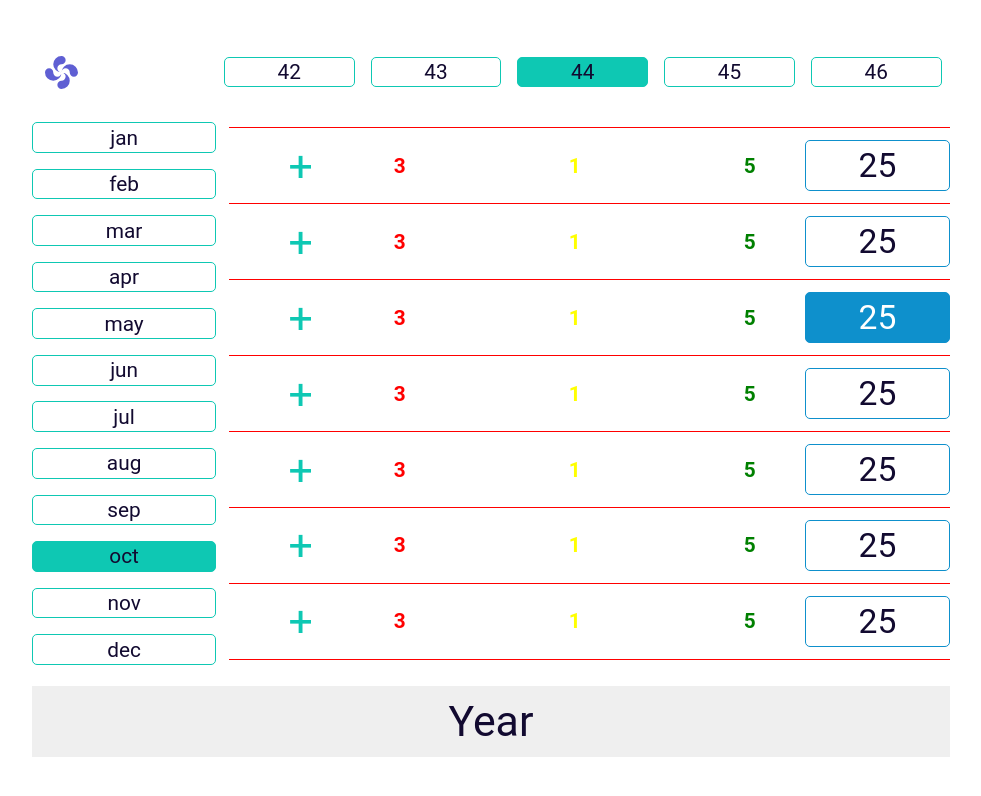
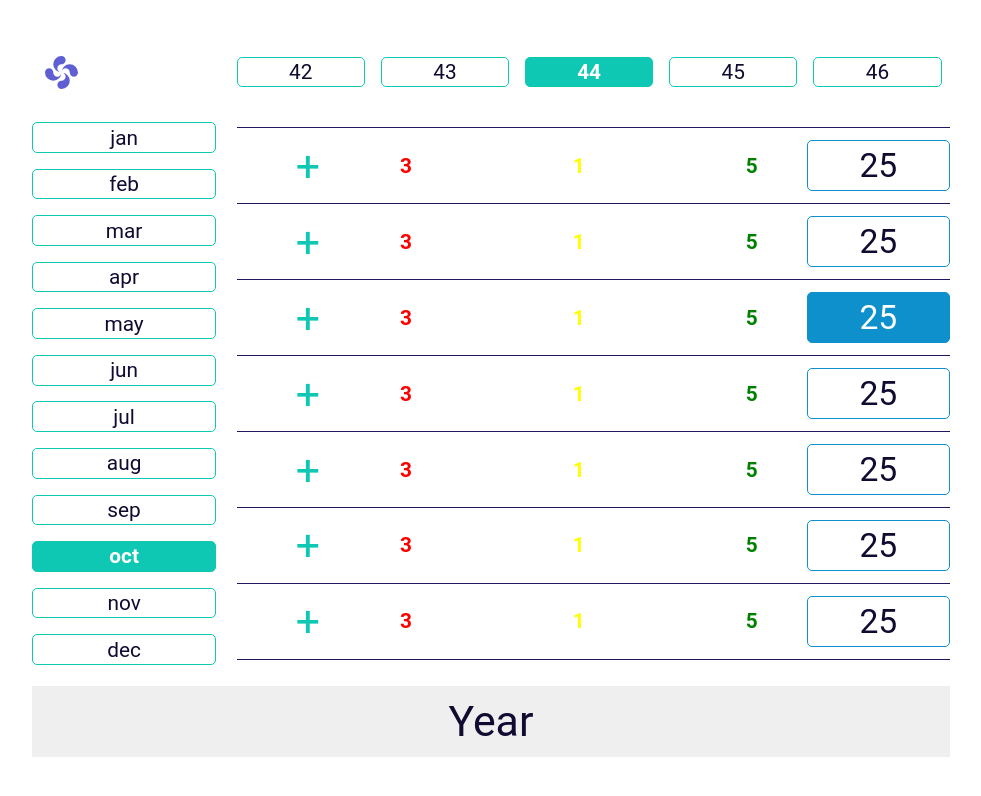
Before and after one commit to WilliamBarela/zentzu-frontend, a React (Create React App) app: page /dashboard in a window 1280 px wide. Shown: the top 796 px of the page, without its empty margins (149-1130 px from the left). Built offline with nearby package versions, Linux system fonts and the light colour scheme.

Commit message:
modify css to give a little more space between months and tasks-days

```diff
--- a/src/css/dashboard.css
+++ b/src/css/dashboard.css
@@ -20,6 +20,7 @@
 
 .weeks-card {
   flex: 0 0 80%;
+  padding-left: var(--h6-font-size);
 }
 
 .weeks-card ul {
@@ -89,7 +90,7 @@
 
 .current-week-card {
   flex: 0 0 80%;
-  padding-left: var(--h6-font-size);
+  padding-left: var(--h4-font-size);
   padding-bottom: var(--h6-font-size);
   padding-top: var(--h6-font-size);
 }
@@ -107,12 +108,12 @@
   display: flex;
   flex-direction: row;
   align-items: center;
-  border-bottom: 1px solid red;
+  border-bottom: 1px solid var(--c146-3x4-1);
   height: 100%;
 }
 
 .current-week-card > ul:first-child {
-  border-top: 1px solid red;
+  border-top: 1px solid var(--c146-3x4-1);
 }
 
 .add-task-card {
@@ -220,3 +221,8 @@
 .item-selected {
   background-color: var(--c146-3x4-4);
 }
+
+.item-selected a {
+  color: white;
+  font-weight: bold;
+}
```
